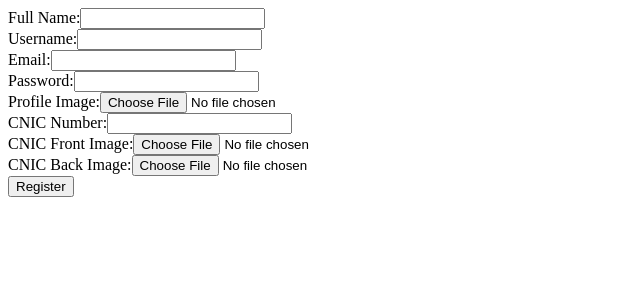
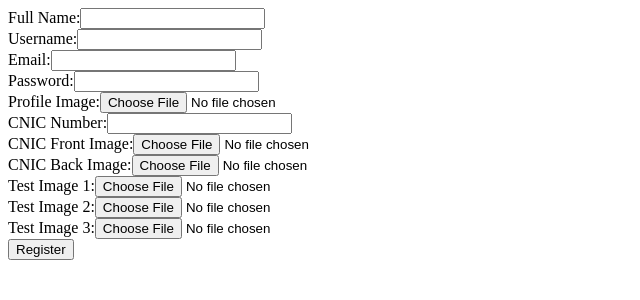
Before and after one commit to AhmedShehryar-work/PactBase, a React (Vite) app in the folder Frontend/: page / in a window 1280 px wide. Shown: the top 300 px of the page, without its empty margins (0-640 px from the left). Built offline with nearby package versions, Linux system fonts and the light colour scheme.

Commit message:
Modified sgnup

```diff
--- a/Frontend/src/App.jsx
+++ b/Frontend/src/App.jsx
@@ -11,6 +11,9 @@ export default function RegistrationForm() {
     cnicNo: "",
     cnicFrontImage: null,
     cnicBackImage: null,
+    Image1: null,
+    Image2: null,
+    Image3: null,
   });
 
   const handleChange = (e) => {
@@ -44,93 +47,58 @@ export default function RegistrationForm() {
     <form onSubmit={handleSubmit} encType="multipart/form-data">
       <div>
         <label>Full Name:</label>
-        <input
-          type="text"
-          name="fullName"
-          value={formData.fullName}
-          onChange={handleChange}
-          required
-        />
+        <input type="text" name="fullName" value={formData.fullName} onChange={handleChange} required />
       </div>
 
       <div>
         <label>Username:</label>
-        <input
-          type="text"
-          name="username"
-          value={formData.username}
-          onChange={handleChange}
-          required
-        />
+        <input type="text" name="username" value={formData.username} onChange={handleChange} required />
       </div>
 
       <div>
         <label>Email:</label>
-        <input
-          type="email"
-          name="email"
-          value={formData.email}
-          onChange={handleChange}
-          required
-        />
+        <input type="email" name="email" value={formData.email} onChange={handleChange} required />
       </div>
 
       <div>
         <label>Password:</label>
-        <input
-          type="password"
-          name="password"
-          value={formData.password}
-          onChange={handleChange}
-          required
-        />
+        <input type="password" name="password" value={formData.password} onChange={handleChange} required />
       </div>
 
       <div>
         <label>Profile Image:</label>
-        <input
-          type="file"
-          name="profileImage"
-          accept="image/*"
-          capture="user" // This opens the camera directly on mobile
-          onChange={handleChange}
-          required
-        />
+        <input type="file" name="profileImage" accept="image/*" capture="user" onChange={handleChange} required />
       </div>
 
       <div>
         <label>CNIC Number:</label>
-        <input
-          type="text"
-          name="cnicNo"
-          value={formData.cnicNo}
-          onChange={handleChange}
-          required
-        />
+        <input type="text" name="cnicNo" value={formData.cnicNo} onChange={handleChange} required />
       </div>
 
       <div>
         <label>CNIC Front Image:</label>
-        <input
-          type="file"
-          name="cnicFrontImage"
-          accept="image/*"
-          capture="environment" // Back camera
-          onChange={handleChange}
-          required
-        />
+        <input type="file" name="cnicFrontImage" accept="image/*" capture="environment" onChange={handleChange} required />
       </div>
 
       <div>
         <label>CNIC Back Image:</label>
-        <input
-          type="file"
-          name="cnicBackImage"
-          accept="image/*"
-          capture="environment"
-          onChange={handleChange}
-          required
-        />
+        <input type="file" name="cnicBackImage" accept="image/*" capture="environment" onChange={handleChange} required />
+      </div>
+
+      {/* Extra Images */}
+      <div>
+        <label>Test Image 1:</label>
+        <input type="file" name="Image1" accept="image/*" onChange={handleChange} />
+      </div>
+
+      <div>
+        <label>Test Image 2:</label>
+        <input type="file" name="Image2" accept="image/*" onChange={handleChange} />
+      </div>
+
+      <div>
+        <label>Test Image 3:</label>
+        <input type="file" name="Image3" accept="image/*" onChange={handleChange} />
       </div>
 
       <button type="submit">Register</button>
```
